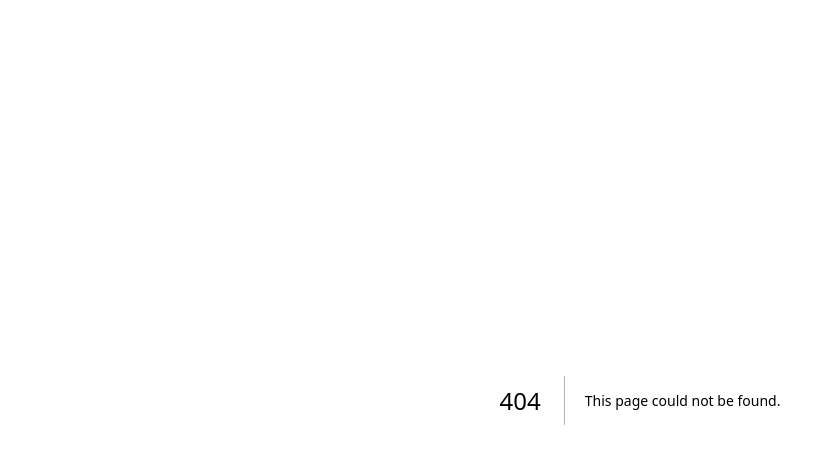
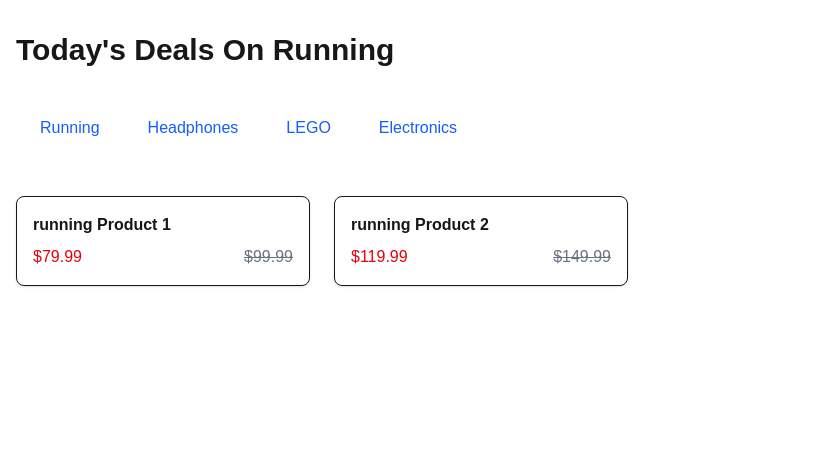
Before and after one commit to dtpearl/amazon-deals-finder, a Next.js app: page /running in a window 1280 px wide. Before the commit this address had no page. Shown: the top 464 px of the page, without its empty margins (0-827 px from the left). Built offline with nearby package versions, Linux system fonts and the light colour scheme.

Commit message:
Add dynamic route for deal categories

```diff
--- /dev/null
+++ b/src/app/[category]/page.tsx
@@ -0,0 +1,81 @@
+import React from "react";
+import Link from "next/link";
+
+const DEFAULT_CATEGORIES = ["running", "headphones", "LEGO", "electronics"];
+
+// Server Component that receives params
+export default async function CategoryPage({
+  params,
+}: {
+  params: { category: string };
+}) {
+  const { category } = params;
+
+  // This is a server component, so we can fetch data directly
+  // In a real implementation, you'd call your Amazon API here
+  const products = await fetchProductsByCategory(category);
+
+  return (
+    <main className="container mx-auto px-4 py-8">
+      <h1 className="text-3xl font-bold mb-6 capitalize">
+        Today's Deals on {category.replace(/-/g, " ")}
+      </h1>
+
+      {DEFAULT_CATEGORIES.map((category) => {
+        return (
+          <Link
+            href={`/${category}`}
+            className="text-blue-600 hover:underline m-6 inline-block capitalize"
+          >
+            {category}
+          </Link>
+        );
+      })}
+
+      <div className="grid grid-cols-1 md:grid-cols-2 lg:grid-cols-3 xl:grid-cols-4 gap-6 mt-8">
+        {products.map((product) => (
+          <div
+            key={product.id}
+            className="border rounded-lg overflow-hidden shadow-sm hover:shadow-md transition-shadow"
+          >
+            {/* Product card content */}
+            <div className="p-4">
+              <h2 className="font-semibold">{product.title}</h2>
+              <div className="mt-2 flex justify-between">
+                <span className="text-red-600 font-medium">
+                  ${product.currentPrice}
+                </span>
+                <span className="text-gray-500 line-through">
+                  ${product.originalPrice}
+                </span>
+              </div>
+            </div>
+          </div>
+        ))}
+      </div>
+    </main>
+  );
+}
+
+// Mock function - replace with actual API call
+async function fetchProductsByCategory(category: string) {
+  // Simulate API delay
+  await new Promise((resolve) => setTimeout(resolve, 500));
+
+  // Return mock data
+  return [
+    {
+      id: "1",
+      title: `${category} Product 1`,
+      originalPrice: 99.99,
+      currentPrice: 79.99,
+    },
+    {
+      id: "2",
+      title: `${category} Product 2`,
+      originalPrice: 149.99,
+      currentPrice: 119.99,
+    },
+    // More products...
+  ];
+}
--- a/src/app/page.tsx
+++ b/src/app/page.tsx
@@ -1,9 +1,23 @@
+"use client";
+import { useParams, redirect } from "next/navigation";
+
 import Image from "next/image";
+import { useEffect } from "react";
 
 export default function Home() {
+  const params = useParams<{ category: string }>();
+  console.log({ params });
+
+  useEffect(() => {
+    if (!params.category) {
+      redirect("/running");
+    }
+  }, [params.category]);
+
   return (
     <div className="grid grid-rows-[20px_1fr_20px] items-center justify-items-center min-h-screen p-8 pb-20 gap-16 sm:p-20 font-[family-name:var(--font-geist-sans)]">
-      <main className="flex flex-col gap-[32px] row-start-2 items-center sm:items-start">
+      <main className="flex flex-col gap-[32px] row-start-2 items-center sm:items-start border">
+        <h2 className="text-3xl font-bold">Today's Deals</h2>
         <Image
           className="dark:invert"
           src="/next.svg"
@@ -12,18 +26,6 @@ export default function Home() {
           height={38}
           priority
         />
-        <ol className="list-inside list-decimal text-sm/6 text-center sm:text-left font-[family-name:var(--font-geist-mono)]">
-          <li className="mb-2 tracking-[-.01em]">
-            Get started by editing{" "}
-            <code className="bg-black/[.05] dark:bg-white/[.06] px-1 py-0.5 rounded font-[family-name:var(--font-geist-mono)] font-semibold">
-              src/app/page.tsx
-            </code>
-            .
-          </li>
-          <li className="tracking-[-.01em]">
-            Save and see your changes instantly.
-          </li>
-        </ol>
 
         <div className="flex gap-4 items-center flex-col sm:flex-row">
           <a
@@ -50,9 +52,6 @@ export default function Home() {
             Read our docs
           </a>
         </div>
-        <h1 className="text-3xl text-green-500 font-bold underline">
-          Hello world!
-        </h1>
       </main>
       <footer className="row-start-3 flex gap-[24px] flex-wrap items-center justify-center">
         <a
--- /dev/null
+++ b/src/app/pages/index.tsx
@@ -0,0 +1,22 @@
+import Link from "next/link";
+
+// Inside your component
+<div className="mt-8">
+  <h2 className="text-xl font-semibold mb-4">Popular Categories</h2>
+  <div className="grid grid-cols-2 md:grid-cols-4 gap-4">
+    {["running-shoes", "laptops", "headphones", "kitchen-appliances"].map(
+      (cat) => (
+        <Link
+          href={`/${cat}`}
+          key={cat}
+          className="p-4 bg-gray-100 rounded-lg hover:bg-gray-200 text-center"
+        >
+          {cat
+            .split("-")
+            .map((word) => word.charAt(0).toUpperCase() + word.slice(1))
+            .join(" ")}
+        </Link>
+      )
+    )}
+  </div>
+</div>;
```
